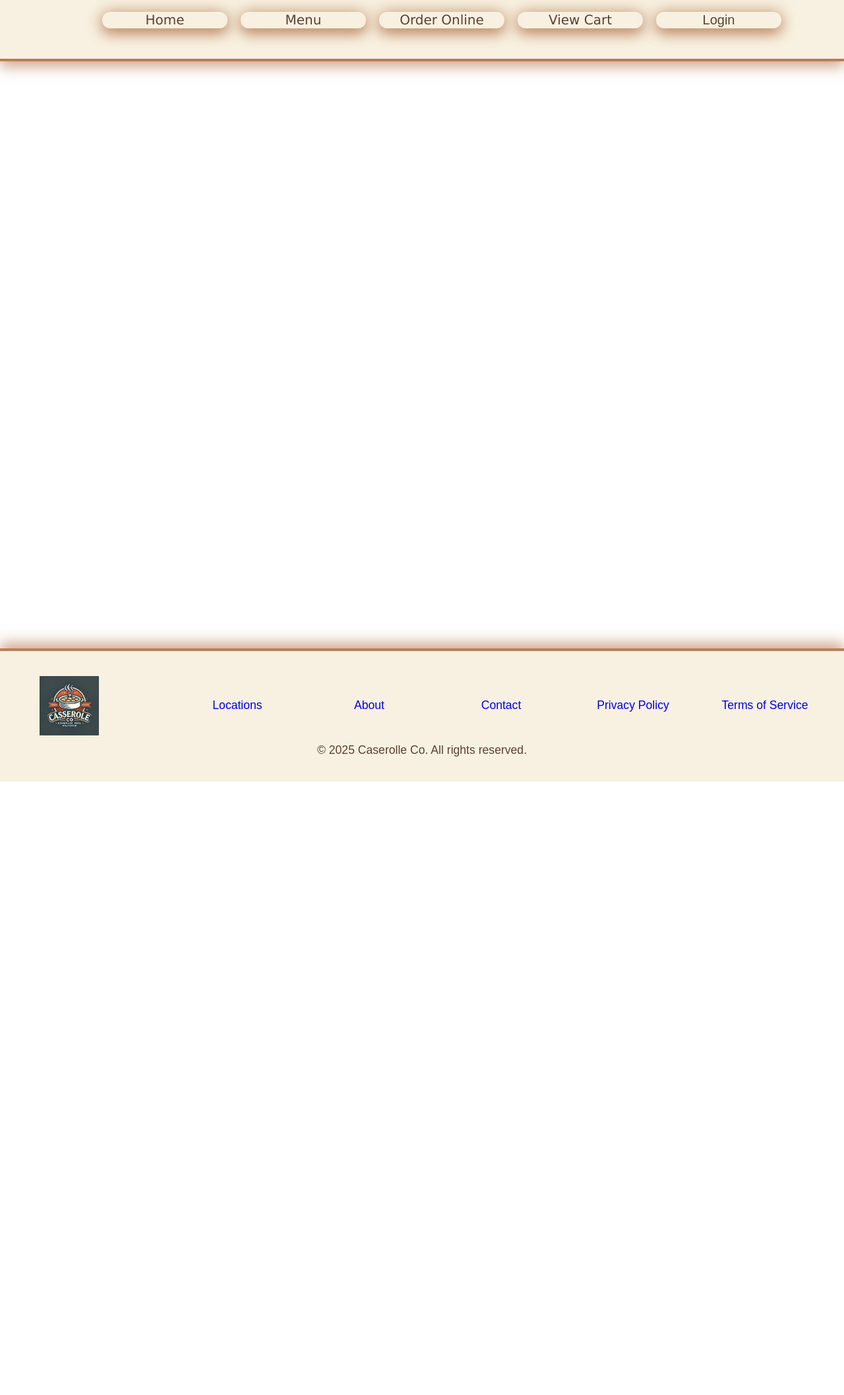
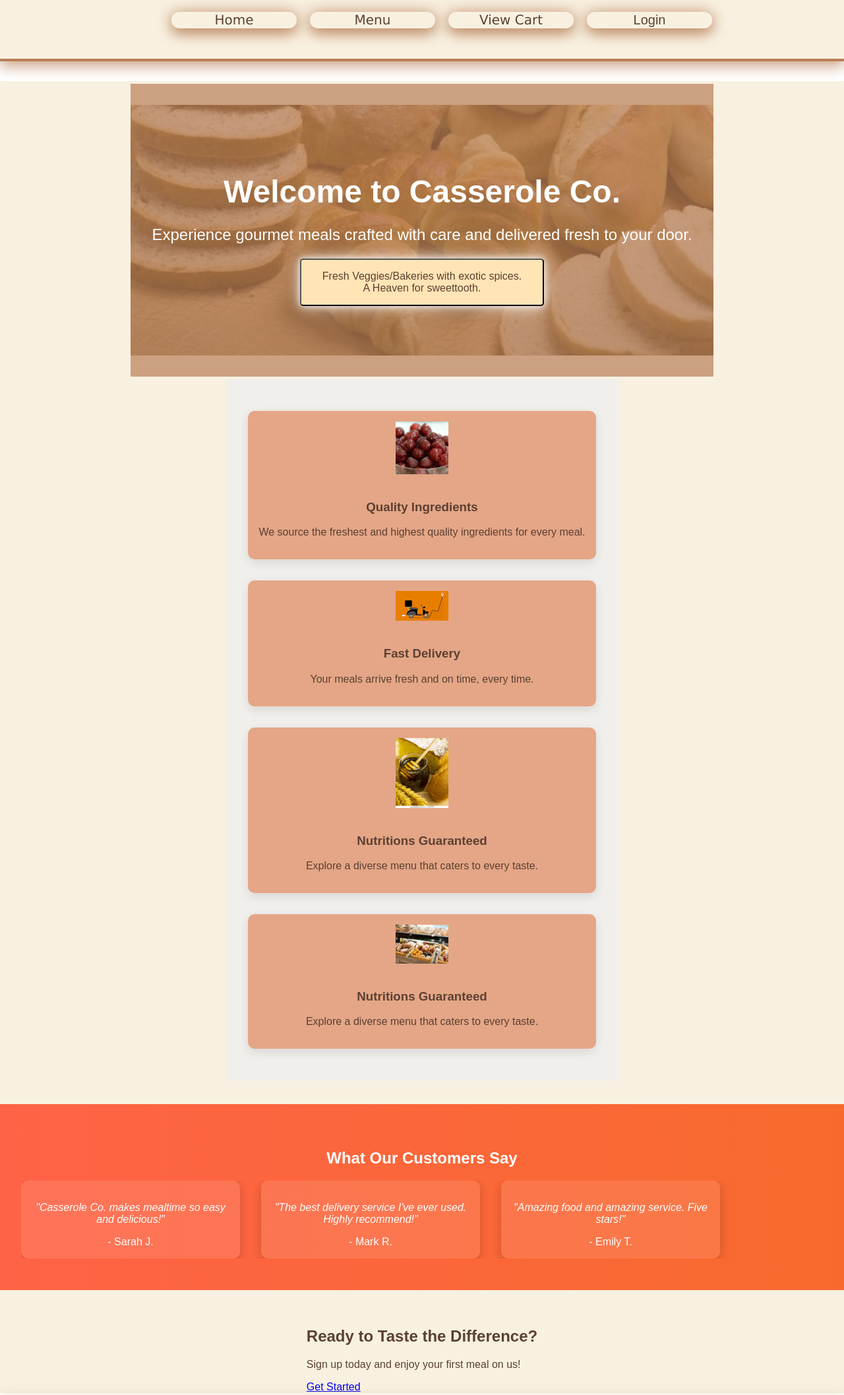
Before and after one commit to remote007/casserole_co, a website with bundled scripts: page index.html in a window 1280 px wide. Shown: the part 58-2173 px from the top of the page at 66% size. Before the commit the page ends 1243 px from the top, so only its background shows below. Built offline with nearby package versions, Linux system fonts and the light colour scheme; no server answers.

Commit message:
index page style update

```diff
--- a/includes/navbar.html
+++ b/includes/navbar.html
@@ -4,8 +4,7 @@
     </div>
     <ul class="nav-links">
         <li><a href="/">Home</a></li>
-        <li><a href="#">Menu</a></li>
-        <li><a href="#">Order Online</a></li>
+        <li><a href="/menu.html">Menu</a></li>
         <li><a href="/billing.html">View Cart</a></li>
         <li><button id="login_btn_id" onclick="location.href = 'login.html';">Login</button></li>
     </ul>
--- a/index.html
+++ b/index.html
@@ -14,11 +14,66 @@
             </div>
         </div>
 
-        <div class="content">
-            <div id="app">
-
-            </div>
-        </div>
+       <div id="intro_div">
+        <br><br>
+            <section class="hero">
+                <div class="hero-overlay">
+                    <div class="hero-content">
+                        <h1 class="fade-in">Welcome to Casserole Co.</h1>
+                        <p class="slide-in">Experience gourmet meals crafted with care and delivered fresh to your door.</p>
+                        <button class="btn-primary bounce">Fresh Veggies/Bakeries with exotic spices.<br>
+                            A Heaven for sweettooth.</button>
+                    </div>
+                </div>
+            </section>
+        <br><br>
+            <section class="features">
+                <div class="feature fade-in-up">
+                    <img src="./img/ingredients.jpeg" alt="Quality Ingredients">
+                    <h3>Quality Ingredients</h3>
+                    <p>We source the freshest and highest quality ingredients for every meal.</p>
+                </div>
+                <div class="feature fade-in-up">
+                    <img src="./img/fast_delivery.jpeg" alt="Fast Delivery">
+                    <h3>Fast Delivery</h3>
+                    <p>Your meals arrive fresh and on time, every time.</p>
+                </div>
+                <div class="feature fade-in-up">
+                    <img src="./img/nutritients.jpeg" alt="Wide Variety">
+                    <h3>Nutritions Guaranteed</h3>
+                    <p>Explore a diverse menu that caters to every taste.</p>
+                </div>
+                <div class="feature fade-in-up">
+                    <img src="./img/variety.jpeg" alt="Wide Variety">
+                    <h3>Nutritions Guaranteed</h3>
+                    <p>Explore a diverse menu that caters to every taste.</p>
+                </div>
+            </section>
+        <br><br>
+            <section class="testimonials">
+                <h2>What Our Customers Say</h2>
+                <div class="testimonial-slider">
+                    <div class="testimonial">
+                        <p>"Casserole Co. makes mealtime so easy and delicious!"</p>
+                        <span>- Sarah J.</span>
+                    </div>
+                    <div class="testimonial">
+                        <p>"The best delivery service I've ever used. Highly recommend!"</p>
+                        <span>- Mark R.</span>
+                    </div>
+                    <div class="testimonial">
+                        <p>"Amazing food and amazing service. Five stars!"</p>
+                        <span>- Emily T.</span>
+                    </div>
+                </div>
+            </section>
+        <br><br>
+            <section class="cta">
+                <h2>Ready to Taste the Difference?</h2>
+                <p>Sign up today and enjoy your first meal on us!</p>
+                <a href="signup.html" class="btn-secondary">Get Started</a>
+            </section>
+       </div>
 
         <div id="footer-div">
 
--- a/styles/styles.css
+++ b/styles/styles.css
@@ -265,3 +265,155 @@ html, body {
     justify-content: center;
     text-align: center;
 }
+
+#intro_div{
+    display: flex;
+    flex-direction: column;
+    font-family: 'Arial';
+    justify-content: center;
+    align-items: center;
+    background-color: #f8f1e1;
+    color: #5c4033;
+}
+
+.hero {
+    position: relative;
+    height: 380px;
+    background: url('../img/hero.jpeg') no-repeat center center/cover;
+    color: #fff;
+    display: flex;
+    align-items: center;
+    justify-content: center;
+    text-align: center;
+}
+
+.hero-overlay {
+    background: rgba(185, 127, 89, 0.7);
+    width: 100%;
+    height: 100%;
+    display: flex;
+    flex-direction: column;
+    justify-content: center;
+    align-items: center;
+    padding: 2rem;
+}
+
+.hero-content h1 {
+    font-size: 3rem;
+    margin-bottom: 1rem;
+    animation: fadeIn 2s ease-in-out;
+}
+
+.hero-content p {
+    font-size: 1.5rem;
+    margin-bottom: 2rem;
+    animation: slideIn 2s ease-in-out;
+}
+
+.btn-primary {
+    background: #ffe4b5;
+    color: #5c4033;
+    padding: 1rem 2rem;
+    border-radius: 5px;
+    font-size: 1rem;
+    box-shadow: 0 0 10px rgba(255, 255, 255, 0.8),
+                0 0 20px rgba(255, 255, 255, 0.6),
+                0 0 30px rgba(255, 255, 255, 0.4);
+    transition: box-shadow 0.3s, transform 0.3s;
+}
+
+.btn-primary:hover {
+    box-shadow: 0 0 10px rgba(233, 187, 4, 0.8),
+                0 0 20px rgba(233, 187, 4, 0.8),
+                0 0 30px rgba(233, 187, 4, 0.8);
+    transform: scale(1.1);
+}
+
+.bounce {
+    animation: bounce 2s infinite;
+}
+
+/* Animations */
+@keyframes fadeIn {
+    from {
+        opacity: 0;
+    }
+    to {
+        opacity: 1;
+    }
+}
+
+@keyframes slideIn {
+    from {
+        transform: translateY(20px);
+    }
+    to {
+        transform: translateY(0);
+    }
+}
+
+@keyframes bounce {
+    0%, 100% {
+        transform: translateY(0);
+    }
+    50% {
+        transform: translateY(-10px);
+    }
+}
+
+/* Features Section */
+.features {
+    display: grid;
+    grid-template-columns: repeat(auto-fit, minmax(250px, 1fr));
+    gap: 2rem;
+    padding: 3rem 2rem;
+    background: #f0efec;
+}
+
+.feature {
+    text-align: center;
+    padding: 1rem;
+    background: rgba(224, 136, 92, 0.7);
+    border-radius: 10px;
+    box-shadow: 0 5px 15px rgba(0, 0, 0, 0.1);
+    transition: transform 0.3s, box-shadow 0.3s;
+}
+
+.feature:hover {
+    transform: translateY(-10px);
+    box-shadow: 0 10px 20px rgba(0, 0, 0, 0.2);
+}
+
+.feature img {
+    width: 80px;
+    margin-bottom: 1rem;
+}
+
+/* Testimonials */
+.testimonials {
+    background: linear-gradient(to right, #ff6347, #f76a2d);
+    color: #fff;
+    padding: 3rem 2rem;
+    text-align: center;
+}
+
+.testimonial-slider {
+    display: flex;
+    gap: 2rem;
+    overflow-x: auto;
+    scroll-snap-type: x mandatory;
+}
+
+.testimonial {
+    flex: 0 0 300px;
+    scroll-snap-align: center;
+    padding: 1rem;
+    background: rgba(255, 255, 255, 0.1);
+    border-radius: 10px;
+    box-shadow: 0 5px 15px rgba(0, 0, 0, 0.2);
+}
+
+.testimonial p {
+    font-style: italic;
+    margin-bottom: 1rem;
+}
```
Also changed, not shown: contact.html (+1 -1 lines), menu.html (added, +31 -0 lines), img/fast_delivery.jpeg (added), img/hero.jpeg (added), img/ingredients.jpeg (added), img/nutritients.jpeg (added), img/variety.jpeg (added).
